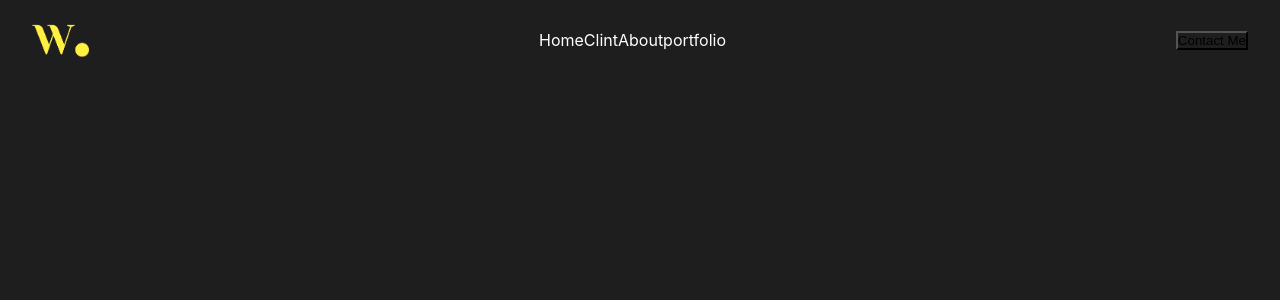
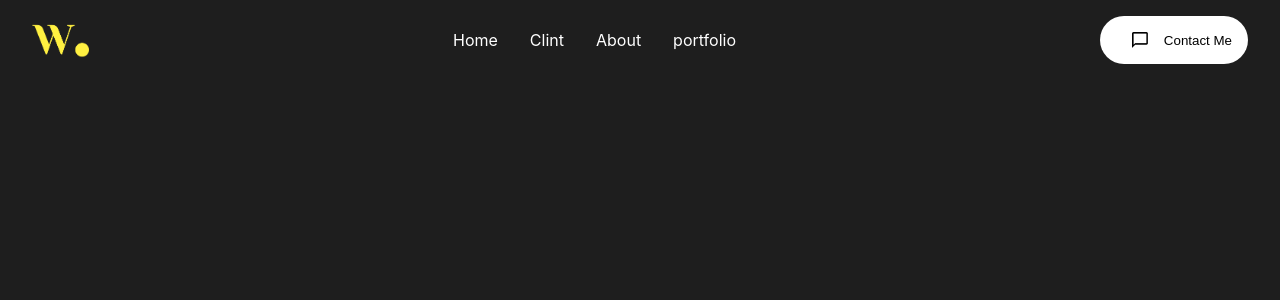
Before and after one commit to Adithyan-Tech/Portfolio, a React (Create React App) app: page / in a window 1280 px wide. Shown: the top 300 px of the page. Built offline with nearby package versions, Linux system fonts and the light colour scheme.

Commit message:
add desktop iteams and and contact menu

```diff
--- a/src/components/Navbar.css
+++ b/src/components/Navbar.css
@@ -18,3 +18,32 @@
   width: 4srem
 
 }
+.desktopMenuListIteams{
+  margin: 1rem;
+  cursor: pointer;
+}
+.desktopMenuListIteams:hover{
+  color: yellow;
+  border-bottom: 5px solid yellow;
+  border-radius: 4px;
+}
+.desktopMenuBtn{
+  align-items:center;
+  background-color:whites;
+  align-items: center;
+  display: flex;
+  background-color: white;
+  justify-content: center;
+  padding: 0 1rem;
+  border-radius: 2rem;
+  color: black;
+  border: none;
+
+}
+.desktopMenuImg{
+  object-fit: cover;
+
+  height:1rem;
+  width: 1rem;
+  margin:1rem;
+}
--- a/src/components/Navbar.js
+++ b/src/components/Navbar.js
@@ -2,6 +2,7 @@ import React from 'react'
 import './Navbar.css'
 import logo from '/home/vishnu/Desktop/portfolio/porttfolio/src/assets/assets/logo.png'
 import {Link} from 'react-scroll'
+import  messege from '../assets/assets/contact.png'
 const Navbar = () => {
   return (
  <nav className='navbar' >
@@ -14,7 +15,7 @@ const Navbar = () => {
 
   </div>
 <button className="desktopMenuBtn">
-  <img src="" alt="" className="desktopMenuImg" />
+  <img src={messege} alt="" className="desktopMenuImg" />
    Contact Me
 </button>
 
```
